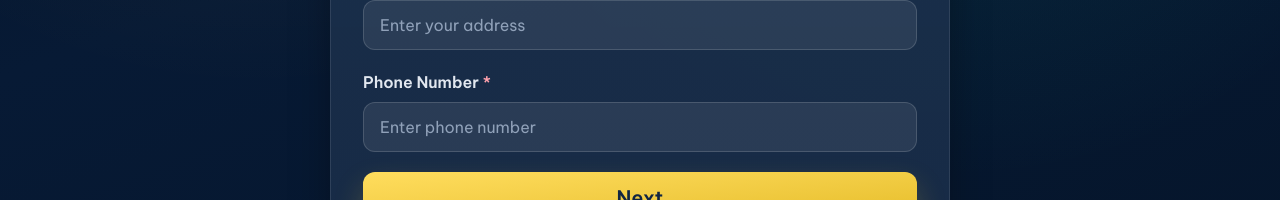
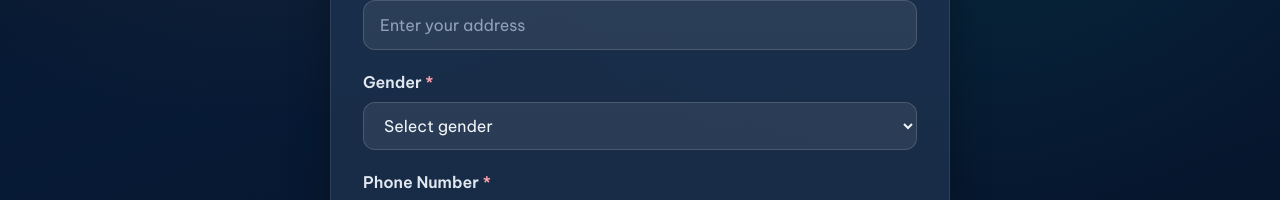
Before and after one commit to NTNgoc204/4S_FE, a React (Vite) app: page /sign-up in a window 1280 px wide. Shown: the part 684-884 px from the top of the page. Built offline with nearby package versions, Linux system fonts and the light colour scheme; no server answers.

Commit message:
feat(auth): add gender field to signup form step 1

```diff
--- a/src/i18n/locales/en/signup.json
+++ b/src/i18n/locales/en/signup.json
@@ -18,12 +18,14 @@
   },
   "addressLabel": "Address",
   "addressPlaceholder": "Enter your address",
+  "genderLabel": "Gender",
+  "genderPlaceholder": "Select gender",
+  "genderMale": "Male",
+  "genderFemale": "Female",
+  "genderOther": "Other",
   "phoneNumberLabel": "Phone Number",
   "phoneNumberPlaceholder": "Enter phone number",
   "carrierHint": "Detected from the original prefix; the current carrier may differ after number portability.",
-  "otpLabel": "OTP Code",
-  "otpPlaceholder": "Enter the OTP sent to your email",
-  "checkOtpButton": "Check",
   "passwordLabel": "Password",
   "passwordPlaceholder": "Create a password",
   "confirmPasswordLabel": "Confirm Password",
@@ -57,6 +59,7 @@
     "dateOfBirthTooOld": "The current university guidance flow supports ages up to {{maxAge}}.",
     "addressRequired": "Please enter your address.",
     "addressTooShort": "Address must be at least 5 characters.",
+    "genderRequired": "Please select your gender.",
     "phoneRequired": "Please enter your phone number.",
     "phoneInvalid": "Enter a valid 10-digit Vietnamese mobile number.",
     "phoneCarrierUnknown": "This prefix is not assigned to a supported Vietnamese mobile carrier.",
--- a/src/i18n/locales/vi/signup.json
+++ b/src/i18n/locales/vi/signup.json
@@ -18,12 +18,14 @@
   },
   "addressLabel": "Địa chỉ",
   "addressPlaceholder": "Nhập địa chỉ của bạn",
+  "genderLabel": "Giới tính",
+  "genderPlaceholder": "Chọn giới tính",
+  "genderMale": "Nam",
+  "genderFemale": "Nữ",
+  "genderOther": "Khác",
   "phoneNumberLabel": "Số điện thoại",
   "phoneNumberPlaceholder": "Nhập số điện thoại",
   "carrierHint": "Nhận diện theo đầu số gốc; nhà mạng hiện tại có thể khác nếu thuê bao đã chuyển mạng giữ số.",
-  "otpLabel": "Mã OTP",
-  "otpPlaceholder": "Nhập mã OTP được gửi đến email",
-  "checkOtpButton": "Kiểm tra",
   "passwordLabel": "Mật khẩu",
   "passwordPlaceholder": "Tạo mật khẩu",
   "confirmPasswordLabel": "Xác nhận mật khẩu",
@@ -57,6 +59,7 @@
     "dateOfBirthTooOld": "Độ tuổi tối đa cho luồng tư vấn đại học hiện tại là {{maxAge}} tuổi.",
     "addressRequired": "Vui lòng nhập địa chỉ.",
     "addressTooShort": "Địa chỉ cần có ít nhất 5 ký tự.",
+    "genderRequired": "Vui lòng chọn giới tính.",
     "phoneRequired": "Vui lòng nhập số điện thoại.",
     "phoneInvalid": "Vui lòng nhập đúng 10 chữ số của số di động Việt Nam.",
     "phoneCarrierUnknown": "Đầu số này chưa thuộc nhà mạng di động Việt Nam được hỗ trợ.",
--- a/src/pages/Auth/SignUpPage.jsx
+++ b/src/pages/Auth/SignUpPage.jsx
@@ -136,6 +136,8 @@ function SignUpPage() {
   const [dateOfBirthError, setDateOfBirthError] = useState("");
   const [address, setAddress] = useState("");
   const [addressError, setAddressError] = useState("");
+  const [gender, setGender] = useState("");
+  const [genderError, setGenderError] = useState("");
   const [phoneNumber, setPhoneNumber] = useState("");
   const [phoneError, setPhoneError] = useState("");
 
@@ -160,11 +162,13 @@ function SignUpPage() {
     const nextFullNameError = validateSignupFullName(fullName, t);
     const nextDateOfBirthError = validateUniversityGuidanceBirthDate(dateOfBirth, t);
     const nextAddressError = validateSignupAddress(address, t);
+    const nextGenderError = !gender ? t("signup:errors.genderRequired") : "";
     const nextPhoneError = validateVietnamesePhoneNumber(phoneNumber, t);
     setEmailError(nextEmailError);
     setFullNameError(nextFullNameError);
     setDateOfBirthError(nextDateOfBirthError);
     setAddressError(nextAddressError);
+    setGenderError(nextGenderError);
     setPhoneError(nextPhoneError);
 
     if (
@@ -172,6 +176,7 @@ function SignUpPage() {
       nextFullNameError ||
       nextDateOfBirthError ||
       nextAddressError ||
+      nextGenderError ||
       nextPhoneError
     ) {
       setError("");
@@ -195,6 +200,7 @@ function SignUpPage() {
         fullName: fullName.trim(),
         dateOfBirth: dateOfBirth,
         address: address.trim(),
+        gender: gender,
         phoneNumber: normalizeVietnamesePhoneNumber(phoneNumber),
         onSuccess: () => {
           setStep(2);
@@ -408,6 +414,44 @@ function SignUpPage() {
                 disabled={loading}
               />
               <FieldError id="address-error" message={addressError} />
+            </div>
+
+            <div>
+              <label
+                className="mb-2 block text-base font-semibold text-slate-200"
+                htmlFor="gender"
+              >
+                {t("signup:genderLabel")} <span className="text-rose-300">*</span>
+              </label>
+              <select
+                aria-describedby={genderError ? "gender-error" : undefined}
+                aria-invalid={Boolean(genderError)}
+                className={getFieldClassName(genderError)}
+                id="gender"
+                onChange={(event) => {
+                  setGender(event.target.value);
+                  if (genderError) {
+                    setGenderError("");
+                  }
+                }}
+                required
+                value={gender}
+                disabled={loading}
+              >
+                <option value="" disabled className="bg-[#1e3451] text-slate-400">
+                  {t("signup:genderPlaceholder")}
+                </option>
+                <option value="Male" className="bg-[#1e3451] text-slate-100">
+                  {t("signup:genderMale")}
+                </option>
+                <option value="Female" className="bg-[#1e3451] text-slate-100">
+                  {t("signup:genderFemale")}
+                </option>
+                <option value="Other" className="bg-[#1e3451] text-slate-100">
+                  {t("signup:genderOther")}
+                </option>
+              </select>
+              <FieldError id="gender-error" message={genderError} />
             </div>
 
             <PhoneInput
```
